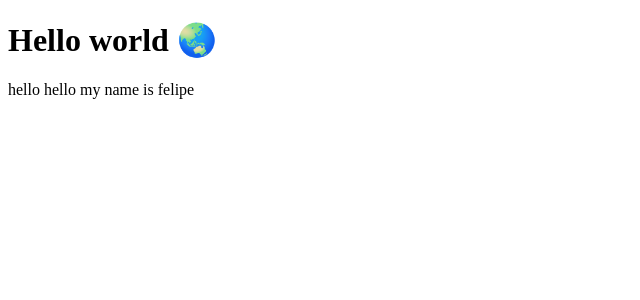
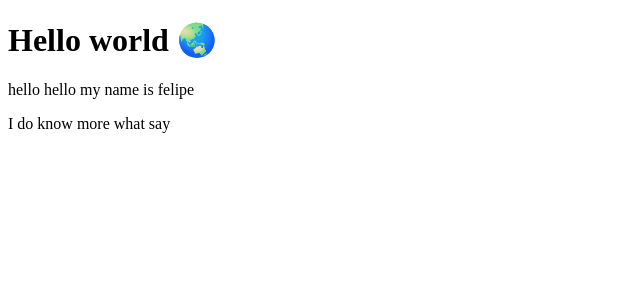
Before and after one commit to FelipeFerreiradv/tabnews, a Next.js app: page / in a window 1280 px wide. Shown: the top 300 px of the page, without its empty margins (0-640 px from the left). Built offline with nearby package versions, Linux system fonts and the light colour scheme.

Commit message:
feat: add a new phrase to index.tsx

```diff
--- a/pages/index.tsx
+++ b/pages/index.tsx
@@ -3,6 +3,7 @@ const Home = () => {
     <div>
       <h1>Hello world 🌏</h1>
       <p>hello hello my name is felipe</p>
+      <p>I do know more what say</p>
     </div>
   );
 };
```
